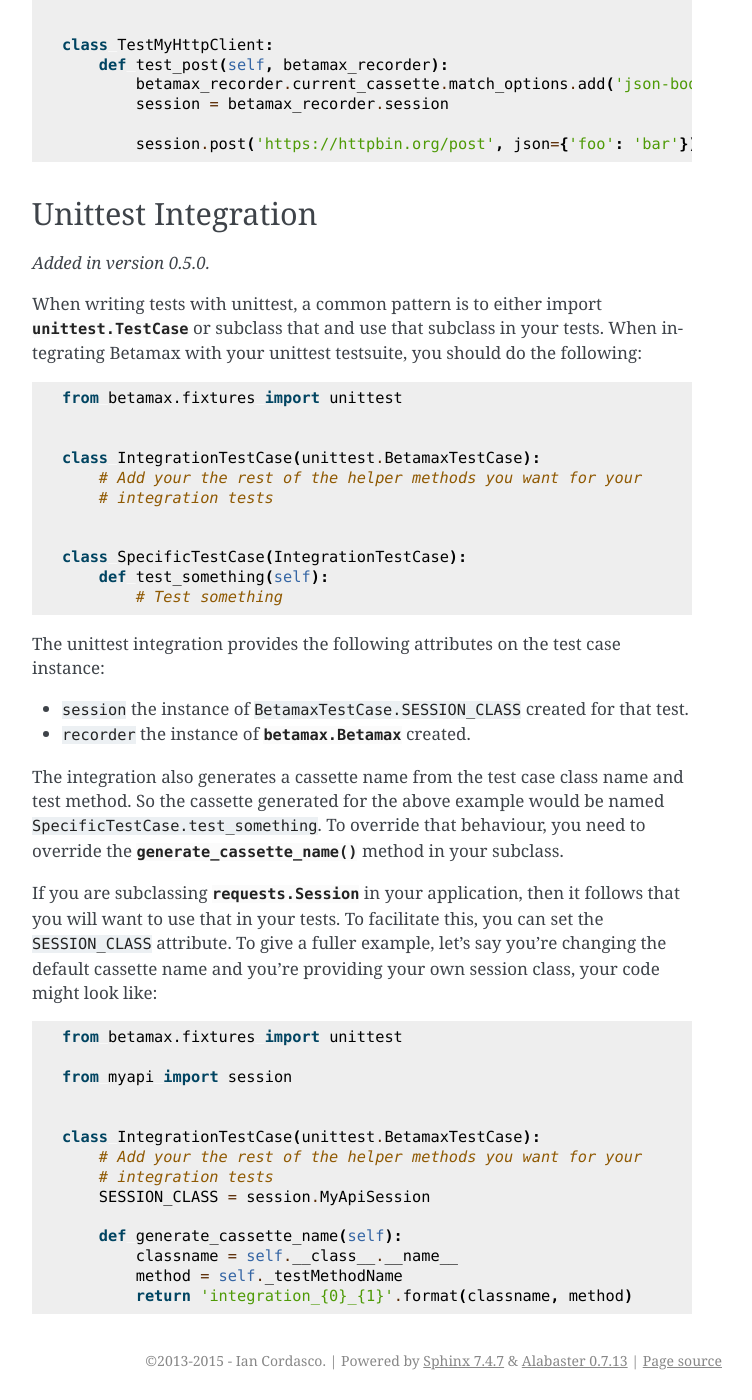
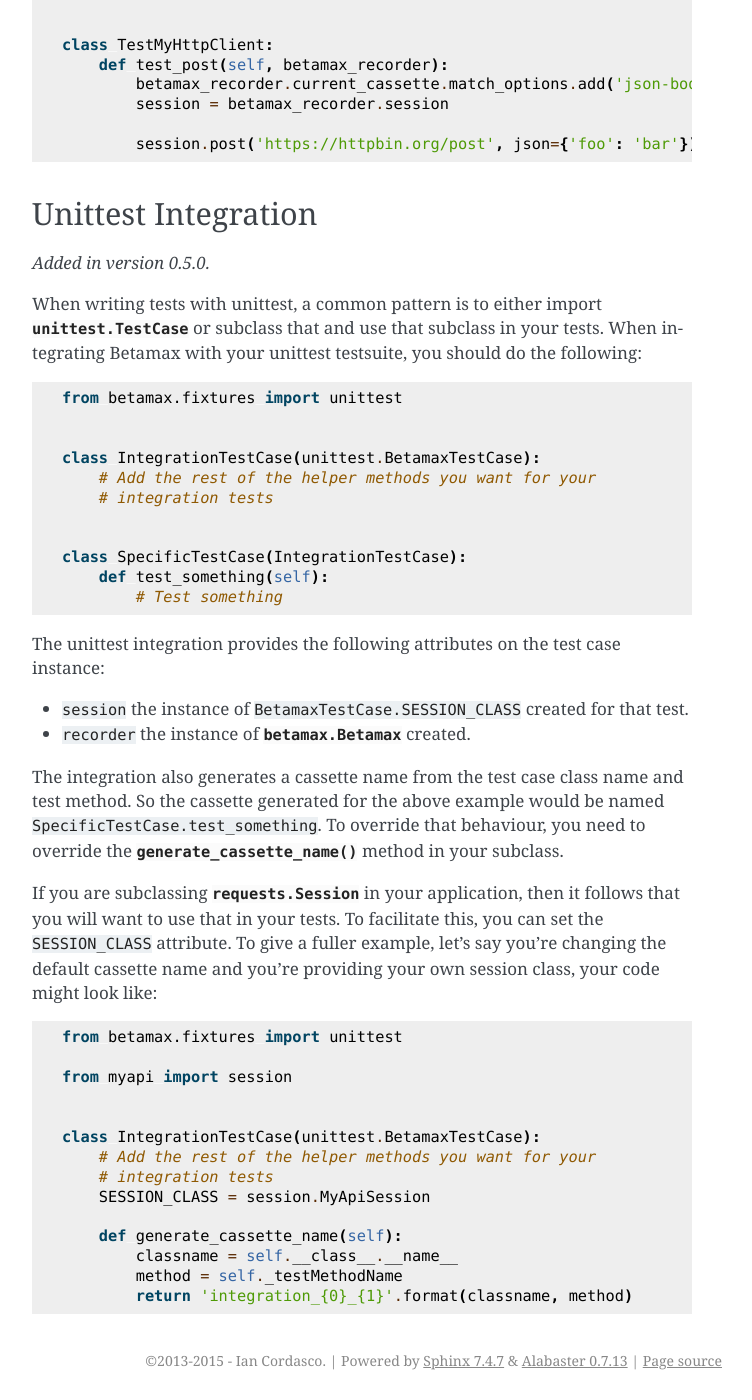
Before and after one commit to betamaxpy/betamax, a Sphinx documentation site: the page built from docs/integrations.rst, in a window 1280 px wide and 1400 px high, scrolled down 1296 px. Shown: the whole window, without its empty margins (388-1140 px from the left). Built offline with Sphinx 7.4.7, drawn with Linux system fonts in a browser that asks for light colours.

Commit message:
And remove a superfluous "your"

```diff
--- a/docs/integrations.rst
+++ b/docs/integrations.rst
@@ -86,7 +86,7 @@ the following:
 
 
     class IntegrationTestCase(unittest.BetamaxTestCase):
-        # Add your the rest of the helper methods you want for your
+        # Add the rest of the helper methods you want for your
         # integration tests
 
 
@@ -123,7 +123,7 @@ session class, your code might look like:
 
 
     class IntegrationTestCase(unittest.BetamaxTestCase):
-        # Add your the rest of the helper methods you want for your
+        # Add the rest of the helper methods you want for your
         # integration tests
         SESSION_CLASS = session.MyApiSession
 
```
